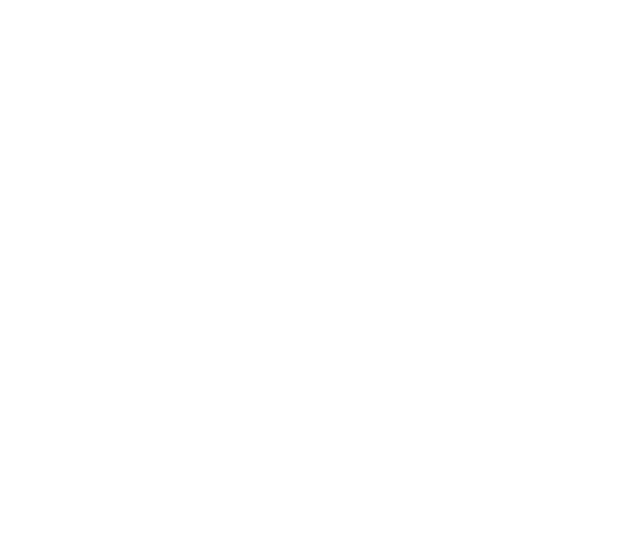
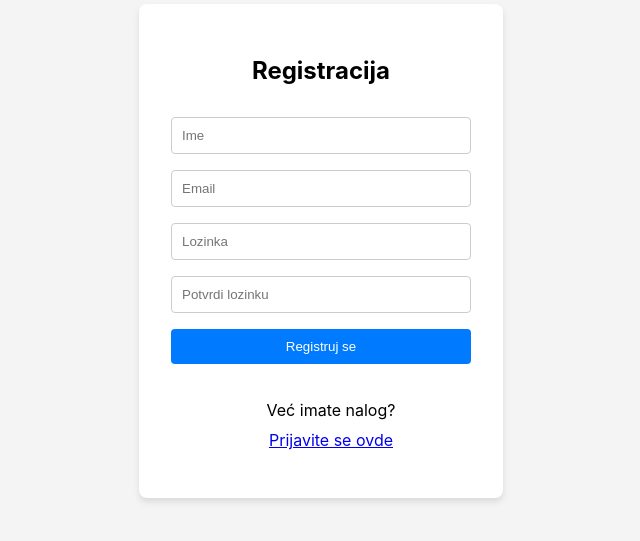
Before and after one commit to elab-development/internet-tehnologije-2024-projekat-chataplikacija_2022_1089, a React (Create React App) app in the folder react_chat_app/: page / in a window 1280 px wide. Shown: the part 149-690 px from the top of the page, without its empty margins (319-959 px from the left). Built offline with nearby package versions, Linux system fonts and the light colour scheme.

Commit message:
Dodati register i logout

```diff
--- a/react_chat_app/package.json
+++ b/react_chat_app/package.json
@@ -9,6 +9,7 @@
     "@testing-library/user-event": "^13.5.0",
     "react": "^19.0.0",
     "react-dom": "^19.0.0",
+    "react-router-dom": "^7.1.5",
     "react-scripts": "5.0.1",
     "web-vitals": "^2.1.4"
   },
--- a/react_chat_app/public/index.html
+++ b/react_chat_app/public/index.html
@@ -24,7 +24,7 @@
       work correctly both with client-side routing and a non-root public URL.
       Learn how to configure a non-root public URL by running `npm run build`.
     -->
-    <title>React App</title>
+    <title>Chat App</title>
   </head>
   <body>
     <noscript>You need to enable JavaScript to run this app.</noscript>
--- a/react_chat_app/src/App.js
+++ b/react_chat_app/src/App.js
@@ -1,12 +1,23 @@
-import logo from './logo.svg';
-import './App.css';
+import "./styles/App.css";
+import { Route, Routes, useLocation } from 'react-router-dom';
+import Register from './components/Register';
+import Login from './components/Login';
+
 
 function App() {
+  const location = useLocation();
   return (
-    <div className="App">
+    <div>
+      {(location.pathname !== "/login" && location.pathname !== "/register" && location.pathname !== "/") }
 
+      <Routes>
+        <Route path="/" element={<Register />} />
+        <Route path="/login" element={<Login />} />
+        <Route path="/register" element={<Register />} />
+      </Routes>
     </div>
   );
+
 }
 
 export default App;
--- /dev/null
+++ b/react_chat_app/src/components/Login.jsx
@@ -0,0 +1,52 @@
+import { useState } from "react";
+import "../styles/Login.css";
+import { Link, useNavigate } from 'react-router-dom';
+
+const Login = () => {
+
+  const navigate = useNavigate();
+
+  const [email, setEmail] = useState("");
+  const [password, setPassword] = useState("");
+
+  const handleSubmit = (e) => {
+    e.preventDefault();
+    const userData = JSON.parse(localStorage.getItem("user"));
+  if (userData && userData.email === email) {
+    localStorage.setItem("loggedInUser", JSON.stringify(userData)); // Postavljamo aktivnog korisnika
+    console.log("Uspešno prijavljen:", userData);
+    navigate("/chatrooms");
+  } else {
+    alert("Neispravan email ili lozinka");
+  }
+  };
+
+  return (
+    <div className="login-container">
+      <form className="login-form" onSubmit={handleSubmit}>
+        <h2>Prijava</h2>
+        <input
+          type="email"
+          placeholder="Email"
+          value={email}
+          onChange={(e) => setEmail(e.target.value)}//svaki put kad korisnik nesto ukuca, azurira se
+          required
+        />
+        <input
+          type="password"
+          placeholder="Lozinka"
+          value={password}
+          onChange={(e) => setPassword(e.target.value)}
+          required
+        />
+        <button type="submit">Prijavi se</button>
+        <p>
+            Nemate nalog? <Link to="/register">Registrujte se ovde</Link>
+        </p>
+      </form>
+
+    </div>
+  );
+};
+
+export default Login;
--- /dev/null
+++ b/react_chat_app/src/components/Register.jsx
@@ -0,0 +1,67 @@
+import { useState } from "react";
+import "../styles/Register.css";
+import { Link, useNavigate } from 'react-router-dom';
+
+const Register = () => {
+
+  const navigate = useNavigate();
+  const [name, setName] = useState("");
+  const [email, setEmail] = useState("");
+  const [password, setPassword] = useState("");
+  const [confirmPassword, setConfirmPassword] = useState("");
+
+  const handleSubmit = (e) => {
+    e.preventDefault();
+    if (password !== confirmPassword) {
+      alert("Lozinke se ne poklapaju");
+      return;
+    }
+    const userData = { name, email };
+  localStorage.setItem("user", JSON.stringify(userData)); // Čuvamo korisnika u local storage
+
+  console.log("Kreiranje naloga:", userData);
+  navigate("/login");
+  };
+
+  return (
+    <div className="register-container">
+      <form className="register-form" onSubmit={handleSubmit}>
+        <h2>Registracija</h2>
+        <input
+          type="text"
+          placeholder="Ime"
+          value={name}
+          onChange={(e) => setName(e.target.value)}
+          required
+        />
+        <input
+          type="email"
+          placeholder="Email"
+          value={email}
+          onChange={(e) => setEmail(e.target.value)}
+          required
+        />
+        <input
+          type="password"
+          placeholder="Lozinka"
+          value={password}
+          onChange={(e) => setPassword(e.target.value)}
+          required
+        />
+        <input
+          type="password"
+          placeholder="Potvrdi lozinku"
+          value={confirmPassword}
+          onChange={(e) => setConfirmPassword(e.target.value)}
+          required
+        />
+        <button type="submit">Registruj se</button>
+        <p>
+        Već imate nalog? <Link to="/login">Prijavite se ovde</Link>
+        </p>
+      </form>
+    </div>
+    );
+};
+
+export default Register;
--- a/react_chat_app/src/index.js
+++ b/react_chat_app/src/index.js
@@ -3,15 +3,24 @@
 import './index.css';
 import App from './App';
 import reportWebVitals from './reportWebVitals';
+import "./styles/App.css";
+import { BrowserRouter } from "react-router-dom";
 
-const root = ReactDOM.createRoot(document.getElementById('root'));
+
+
+
+const root = ReactDOM.createRoot(document.getElementById("root"));
+
 root.render(
+
   <React.StrictMode>
-    <App />
-  </React.StrictMode>
+    <BrowserRouter>
+      <App />
+    </BrowserRouter>
+  </React.StrictMode>,
+  document.getElementById("root")
+
 );
 
-// If you want to start measuring performance in your app, pass a function
-// to log results (for example: reportWebVitals(console.log))
-// or send to an analytics endpoint. Learn more: https://bit.ly/CRA-vitals
+
 reportWebVitals();
--- /dev/null
+++ b/react_chat_app/src/styles/Login.css
@@ -0,0 +1,51 @@
+.login-container {
+    display: flex;
+    justify-content: center;
+    align-items: center;
+    height: 100vh;
+    background-color: #f4f4f4;
+  }
+
+  .login-form {
+    background: white;
+    padding: 2rem;
+    border-radius: 8px;
+    box-shadow: 0px 4px 6px rgba(0, 0, 0, 0.1);
+    display: flex;
+    flex-direction: column;
+    gap: 1rem;
+    width: 300px;
+  }
+
+  .login-form h2 {
+    text-align: center;
+    margin-bottom: 1rem;
+  }
+
+  .login-form input {
+    padding: 10px;
+    border: 1px solid #ccc;
+    border-radius: 4px;
+  }
+
+  .login-form button {
+    background: #007bff;
+    color: white;
+    padding: 10px;
+    border: none;
+    border-radius: 4px;
+    cursor: pointer;
+  }
+
+  .login-form button:hover {
+    background: #0056b3;
+  }
+  form p {
+    margin-top: 20px;
+    text-align: center;
+  }
+  form a {
+    display: block; /* Prisiljava link da bude blok-level, pa ide ispod */
+    margin-top: 10px;
+    text-align: center;
+  }
--- /dev/null
+++ b/react_chat_app/src/styles/Register.css
@@ -0,0 +1,45 @@
+.register-container {
+    display: flex;
+    justify-content: center;
+    align-items: center;
+    height: 100vh;
+    background-color: #f4f4f4;
+  }
+
+  .register-form {
+    background: white;
+    padding: 2rem;
+    border-radius: 8px;
+    box-shadow: 0px 4px 6px rgba(0, 0, 0, 0.1);
+    display: flex;
+    flex-direction: column;
+    gap: 1rem;
+    width: 300px;
+  }
+
+  .register-form h2 {
+    text-align: center;
+    margin-bottom: 1rem;
+  }
+
+  .register-form input {
+    padding: 10px;
+    border: 1px solid #ccc;
+    border-radius: 4px;
+  }
+
+  .register-form button {
+    background: #007bff;
+    color: white;
+    padding: 10px;
+    border: none;
+    border-radius: 4px;
+    cursor: pointer;
+  }
+
+  .register-form button:hover {
+    background: #0056b3;
+  }
+  form p {
+    margin-left: 20px;
+  }
```
Also changed, not shown: react_chat_app/src/styles/App.css (renamed from react_chat_app/src/App.css), 1 other file (tests, documents, lock files or other folders).
